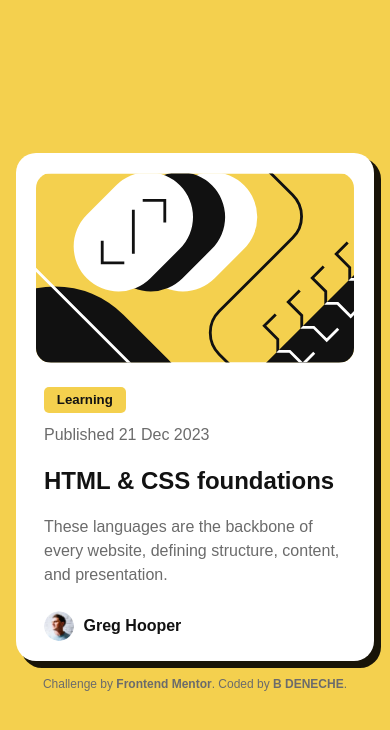
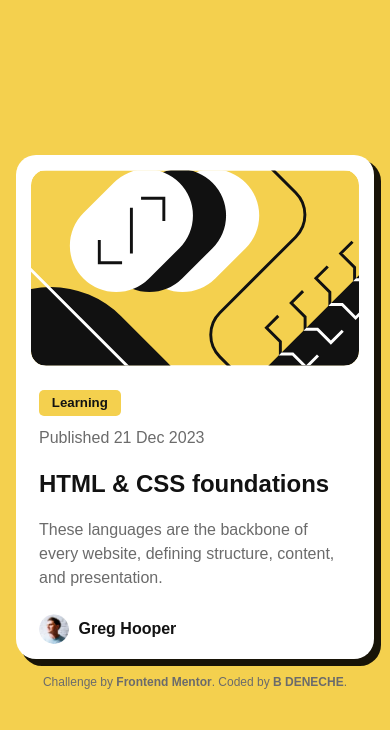
Before and after one commit to b-deneche/blog-preview-card-main, a plain HTML site: page index.html in a window 390 px wide. Drawn offline with Linux system fonts and the light colour scheme; a web font is replaced by a local one.

Commit message:
media querie

```diff
--- a/styles.css
+++ b/styles.css
@@ -20,7 +20,7 @@
 }
 
 html{
-    font-size: clamp(0.875rem, 1rem, 1rem);
+    font-size: clamp(0.7rem, 1rem, 1rem);
 }
 
 body {
@@ -55,10 +55,12 @@ body {
 }
 .image-section img {
     width: 100%;
-    display: block;
+    display: flex;
     border-radius: 15px;
-    object-fit: scale-down;
+    object-fit: hidden;
+    height: auto;
 }
+
 .content-section h5 {
     margin: 0 0 0.6rem 0;
     font-weight: 800;
@@ -122,3 +124,14 @@ footer a:hover {
     color: var(--Gray-950);
     text-decoration: underline;
 }
+
+@media (max-width: 600px) {
+    .container {
+        max-width: 100%;
+        padding: 15px;
+    }
+    .image-section {
+    overflow: hidden;
+    border-radius: 15px;
+    }
+}
```
